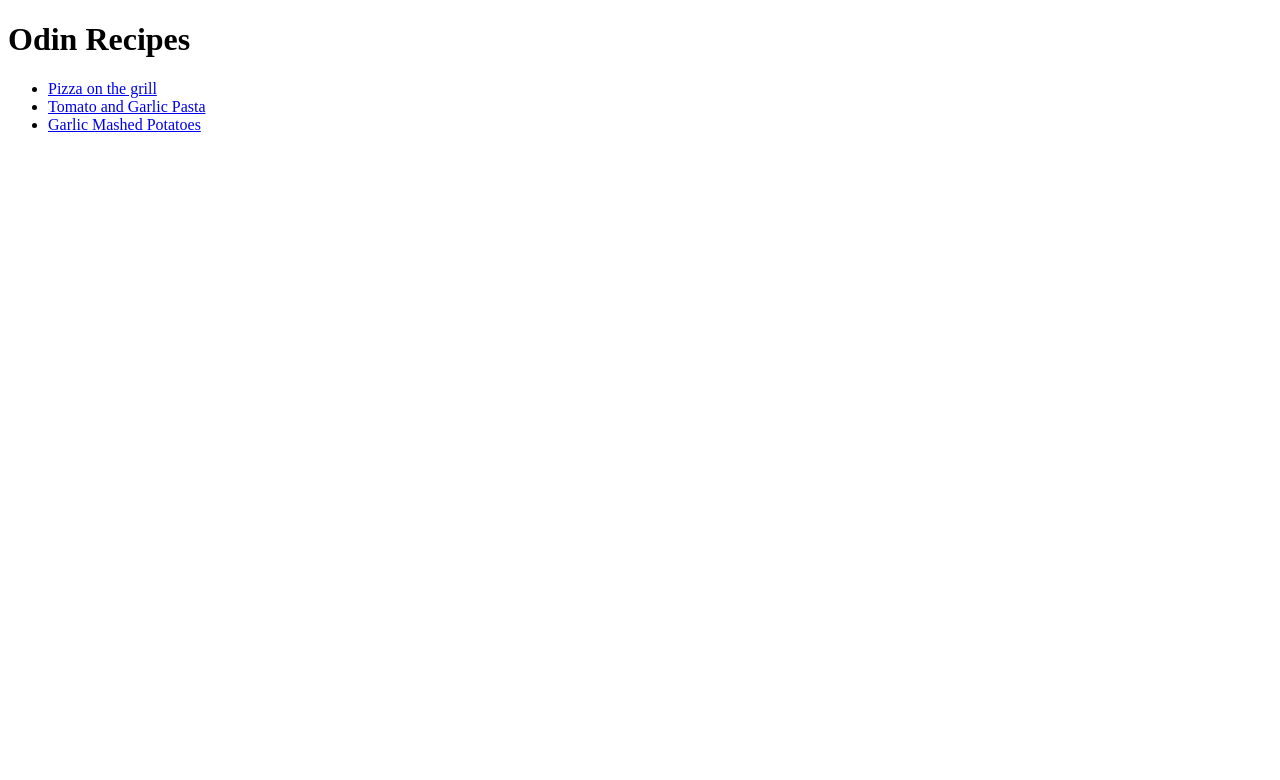
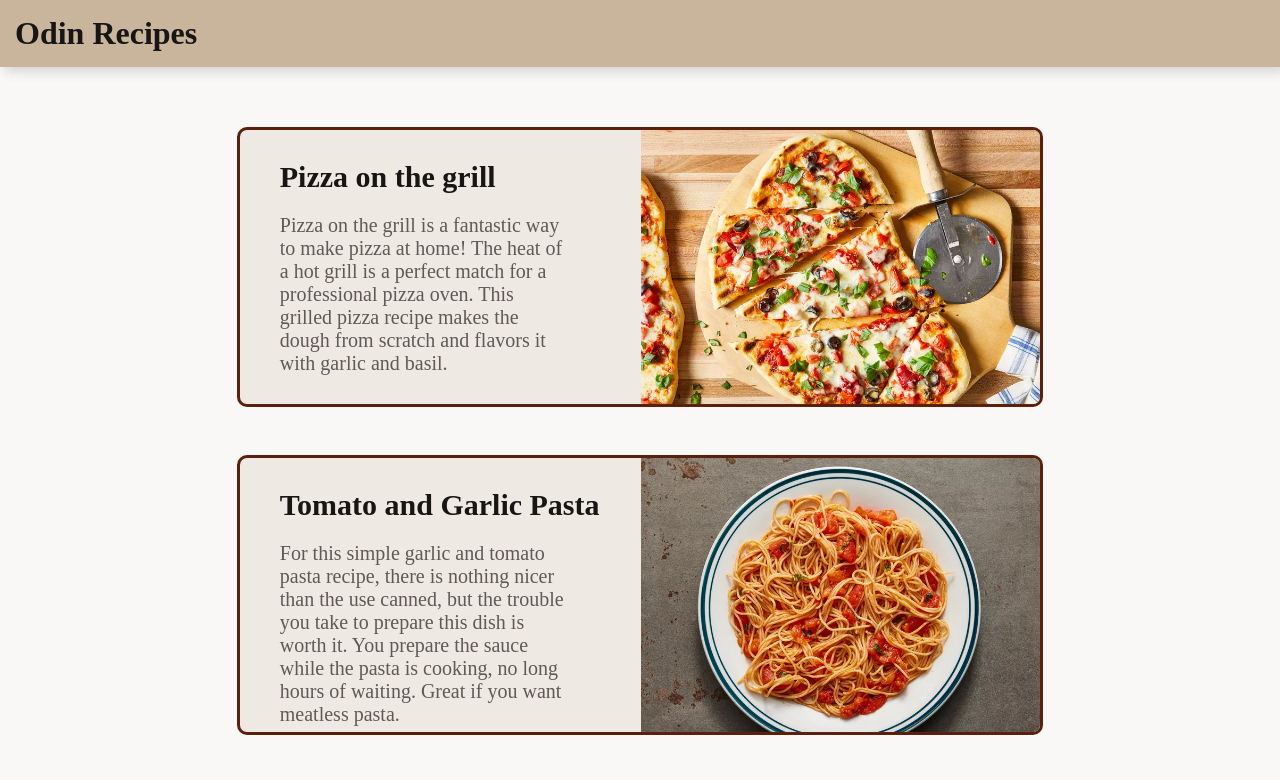
Before and after one commit to Mad-random/odin-recipes, a plain HTML site: page index.html in a window 1280 px wide. Shown: the top 780 px of the page. Drawn offline with Linux system fonts and the light colour scheme.

Commit message:
add style to the homepage

```diff
--- a/index.html
+++ b/index.html
@@ -4,23 +4,42 @@
   <meta charset="UTF-8">
   <meta name="viewport" content="width=device-width, initial-scale=1.0">
   <title>Odin Recipes</title>
+  <link rel="stylesheet" href="style.css">
 </head>
 <body>
-  <h1>Odin Recipes</h1>
+  <div class="header"><h1>Odin Recipes</h1></div>
   <ul>
     <li>
       <a href="recipes/pizza-on-the-grill.html">
-        Pizza on the grill
+        <div class="recipe">
+          Pizza on the grill
+          <p>
+            Pizza on the grill is a fantastic way to make pizza at home! The heat of a hot grill is a perfect match for a professional pizza oven. This grilled pizza recipe makes the dough from scratch and flavors it with garlic and basil.
+          </p>
+        </div>
+        <img src="recipes/images/pizza-on-the-grill.webp">
       </a>
     </li>
     <li>
       <a href="recipes/tomato-and-garlic-pasta.html">
-        Tomato and Garlic Pasta
+        <div class="recipe">
+          Tomato and Garlic Pasta
+          <p>
+            For this simple garlic and tomato pasta recipe, there is nothing nicer than the     use canned, but the trouble you take to prepare this dish is worth it. You prepare the sauce while the pasta is cooking, no long hours of waiting. Great if you want meatless pasta.
+          </p>
+        </div>
+        <img src="recipes/images/tomato-and-garlic-pasta.webp">
       </a>
     </li>
     <li>
       <a href="./recipes/garlic-mashed-potato.html">
-        Garlic Mashed Potatoes
+        <div class="recipe">
+          Garlic Mashed Potatoes
+          <p>
+            These garlic mashed potatoes are rich and very tasty! For a creamier texture, use heavy cream in place of the milk. These are also terrific topped with sesame seeds or green onions.
+          </p>
+        </div>
+        <img src="recipes/images/garlic-mashed-potatos.webp">
       </a>
     </li>
   </ul>
--- /dev/null
+++ b/style.css
@@ -0,0 +1,60 @@
+body {
+  margin: 0;
+  background-color: #F9F8F6;
+}
+
+.header {
+  background-color: #C9B59C;
+  padding: 15px;
+  box-shadow: 5px 5px 10px rgb(78, 78, 78, 0.2);
+}
+
+.header h1 {
+  margin: 0;
+  cursor: pointer;
+  color: #171615;
+}
+
+ul {
+  display: flex;
+  flex-direction: column;
+  align-items: center;
+  row-gap: 3rem;
+  list-style-type: none;
+  width: 90vw;
+  margin: 50px auto;
+  padding: 10px 10px;
+}
+
+li {
+  background-color: #EFE9E3;
+  border: 0.2rem solid rgb(90, 32, 11);
+  border-radius: 10px;
+  box-sizing: border-box;
+  overflow: hidden;
+  height: 280px;
+  width: 70%;
+}
+
+li a {
+  font-size: 30px;
+  font-weight: bold;
+  display: flex;
+  justify-content: space-between;
+  text-decoration: none;
+  padding: 30px 40px;
+  color: #171615;
+  overflow: hidden;
+}
+
+li a img {
+  margin: -30px -40px -30px 0px ;
+  height: 300px;
+}
+
+.recipe p {
+  font-size: 20px;
+  color: #5f5a55;
+  width: 80%;
+  font-weight: initial;
+}
```
